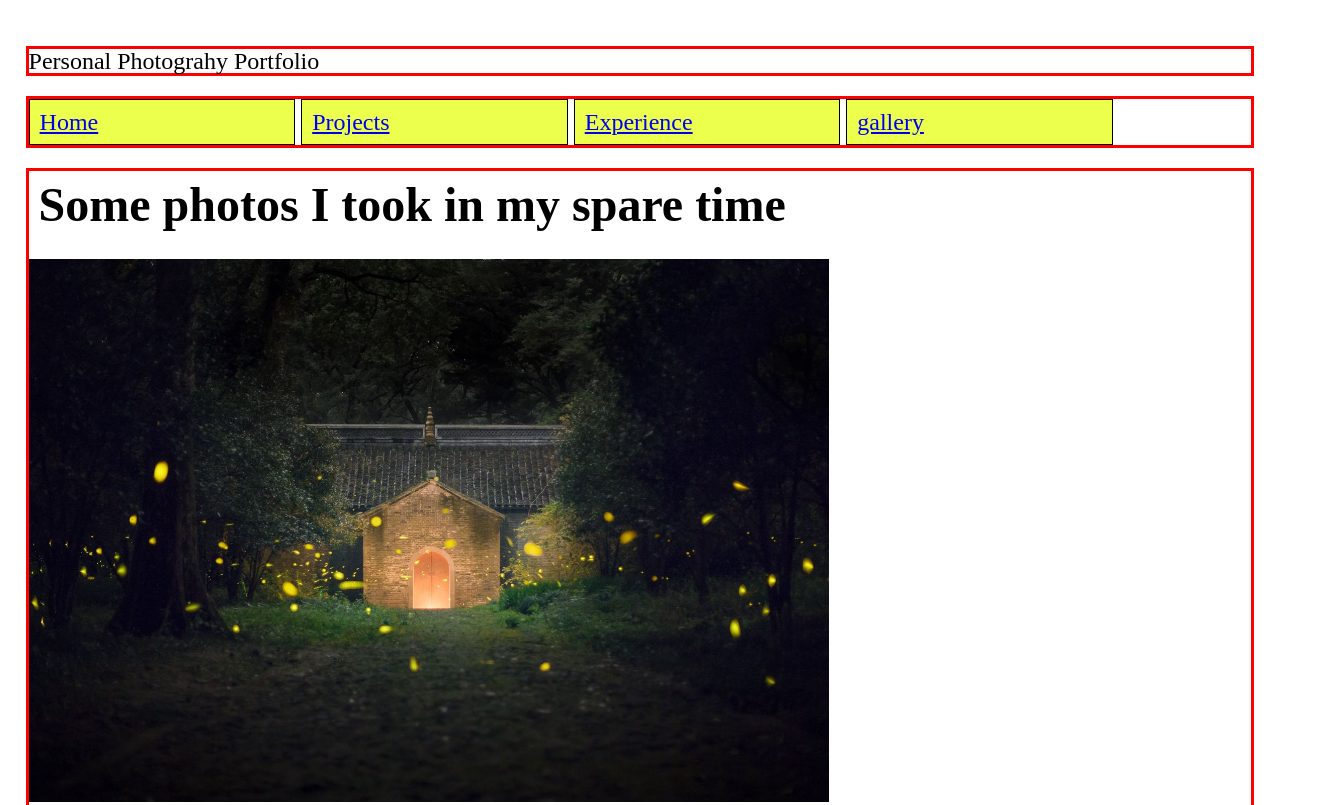
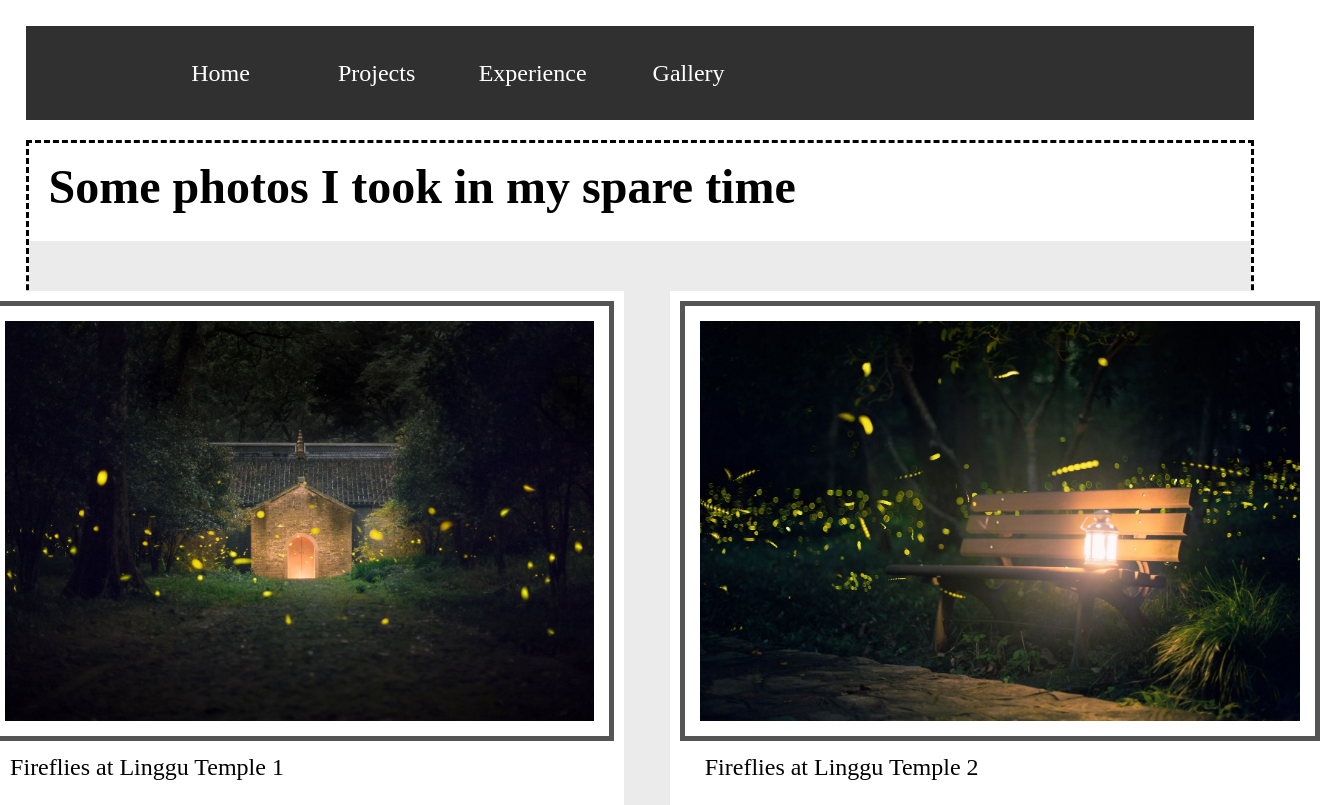
Before and after one commit to hanbo3554/portfolio-content, a plain HTML site: page gallery.html in a window 1280 px wide. Shown: the top 805 px of the page, 1330 px wide, since content can reach past the window. Drawn offline with Linux system fonts and the light colour scheme.

Commit message:
check point 2

```diff
--- a/css/style.css
+++ b/css/style.css
@@ -1,68 +1,86 @@
-/*Add padding and margin to space out the page.
-Make the font larger too.*/
 body{
 	margin:1%;
 	padding:1%;
 	font-size:150%;
 }
 
-/*Make the h1 heading bigger with a bold font*/
 h1{
 	font-size: 2em;
 	font-weight: bold;
 }
 
-.active{
-	background: white;
-    text-transform: uppercase;
-	text-align: center;
-}
 
-.active a{
-	text-decoration: none;;
-}
-
-/*Style the images*/
-/*
-img{
-    height: 175px;
-	width:auto;
-    border: 3px solid blue;
-    padding: 25px;
-    border-radius: 20px;
-    margin: 10px;
-}
-*/
-
-/*Make the h2 heading match h1*/
 h2{
 	font-size: 2em;
 	font-weight: bold;
 }
 
-/*Improve the spacing for paragraphs AND headings*/
-p, h1, h2 {
-    padding: 10px;
-}
-
-/*Add borders around the main components and some
-space too*/
-header, nav, main, footer{
-	border: 3px solid red;
-	margin: 20px 0;
+main{
+	border: 3px dashed rgb(0, 0, 0);
+	margin: 20px 0px;
 }
 
 
-/*Change the styling for all of the list
-items in the nav section*/
-nav li{
-	background-color: #ECFF4D;
-	padding:10px;
-	width:25%;
-	border:1px solid black;
-	display: inline-block;
-	width: 20%;
+nav{
+	padding: 35px 120px;
+	background-color: #303030;
 }
 
-/*Added this so the links stay the same color*/
-a:visited{color:#0000FF}
+nav li{
+	width: 150px;
+	height: auto;
+	text-align: center;
+	display: inline-block;
+
+}
+
+nav a[href] {
+	color: white;
+	text-decoration: None ;
+  }
+
+nav a:hover{
+	color:rgb(57, 199, 255);
+	font-weight: bold;
+}
+
+
+.gallery {
+	display: grid;
+	grid-template-columns: repeat(2, 1fr);
+	grid-template-rows: repeat(3, 600px);
+	gap: 20px;
+	margin-top: 10px;
+	padding: 50px 200px;
+	justify-items: center;
+	justify-content: center;
+	background-color: rgb(235, 235, 235);
+}
+
+.gallery figure {
+	background-color: rgb(255, 255, 255);
+	color: rgb(0, 0, 0);
+}
+
+.gallery figcaption{
+	padding-left: 35px;
+}
+
+.gallery img{
+    height: 400px;
+	width:auto;
+	border: 5px solid #555;
+    padding: 15px;
+    margin: 10px;
+	transition: .5s ease;
+}
+
+.gallery img:hover{
+	box-shadow: 0 0 0 10px #555;
+	transition: .5s ease;
+}
+
+
+p, h1, h2 {
+    padding: 20px;
+}
--- a/gallery.html
+++ b/gallery.html
@@ -1,5 +1,5 @@
 <!DOCTYPE html>
-<html>
+<html lang="en">
 
 <head>
   <meta charset="UTF-8">
@@ -12,76 +12,66 @@
 
 <body>
 
-  <header>Personal Photograhy Portfolio</header>
-    <nav>
+  <header>
+    <nav class="navigation">
       <ul>
         <li><a href="./index.html">Home</a>             </li>
         <li><a href="./projects.html">Projects</a>      </li>
         <li><a href="./experience.html">Experience</a>  </li>
-        <li><a href="./gallery.html">gallery</a>        </li>
+        <li><a href="./gallery.html">Gallery</a>        </li>
       </ul>
     </nav>
   </header>
 
   <main>
     <h1>Some photos I took in my spare time</h1>
-    <section>
-      <article>
-        <p>
-        </p>
+      <div class="gallery">
         <figure>
-            <img src="images/photo1.jpg" alt="photo1" width="800"/>
+            <img src="images/fireflies_1.jpg" alt="fireflies_1"/>
 			      <figcaption>Fireflies at Linggu Temple 1</figcaption>
         </figure>
 
         <figure>
-            <img src="images/photo2.jpg" alt="photo2" width="800"/>
+            <img src="images/fireflies_2.jpg" alt="fireflies_2"/>
 			      <figcaption>Fireflies at Linggu Temple 2</figcaption>
         </figure>
 
         <figure>
-            <img src="images/photo3.jpg" alt="photo3" width="800"/>
+            <img src="images/milky_way_1.jpg" alt="milky_way_1"/>
 			      <figcaption>The Milky Way in Inner Mongolia Desert 1</figcaption>
         </figure>
 
         <figure>
-            <img src="images/photo4.jpg" alt="photo4" width="800"/>
+            <img src="images/milky_way_2.jpg" alt="milky_way_2"/>
 			      <figcaption>The Milky Way in Inner Mongolia Desert 2</figcaption>
         </figure>
 
         <figure>
-            <img src="images/photo5.jpg" alt="photo5" width="800"/>
+            <img src="images/bridge_1.jpg" alt="bridge_1"/>
 			      <figcaption>The third Nanjing Yangtze River Bridge 1</figcaption>
         </figure>
 
         <figure>
-            <img src="images/photo6.jpg" alt="photo6" width="800"/>
+            <img src="images/bridge_2.jpg" alt="bridge_2"/>
 			      <figcaption>The third Nanjing Yangtze River Bridge 2</figcaption>
         </figure>
 
         <figure>
-            <img src="images/photo7.jpg" alt="photo7" width="800"/>
+            <img src="images/monument.jpg" alt="monument"/>
 			      <figcaption>Washington Monument</figcaption>
         </figure>
 
         <figure>
-            <img src="images/photo8.jpg" alt="photo8" width="800"/>
+            <img src="images/old_main.jpg" alt="old_main"/>
 			      <figcaption>Old main at Penn State University</figcaption>
         </figure>
 
         <figure>
-            <img src="images/photo9.jpg" alt="photo9" width="800"/>
+            <img src="images/skyline.jpg" alt="skyline"/>
 			      <figcaption>This is a composite photo that I used to practice my Photoshop skills</figcaption>
         </figure>
+      </div>
 
-      </article>
-      <aside>
-        <p></p>
-      </aside>
-
-
-
-    </section>
 
 
   </main>
```
Also changed, not shown: experience.html (+3 -3 lines), index.html (+7 -9 lines), projects.html (+3 -3 lines), images/bridge_1.jpg (renamed from images/photo5.jpg), images/bridge_2.jpg (renamed from images/photo6.jpg), images/fireflies_1.jpg (renamed from images/photo1.jpg), images/fireflies_2.jpg (renamed from images/photo2.jpg), images/milky_way_1.jpg (renamed from images/photo3.jpg), images/milky_way_2.jpg (renamed from images/photo4.jpg), images/monument.jpg (renamed from images/photo7.jpg), images/old_main.jpg (renamed from images/photo8.jpg), images/skyline.jpg (renamed from images/photo9.jpg). Lines whose indentation alone changed are shown as unchanged.
